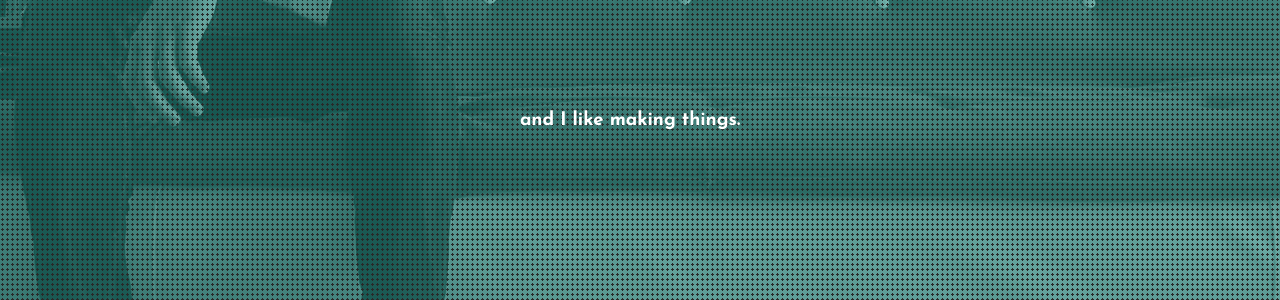
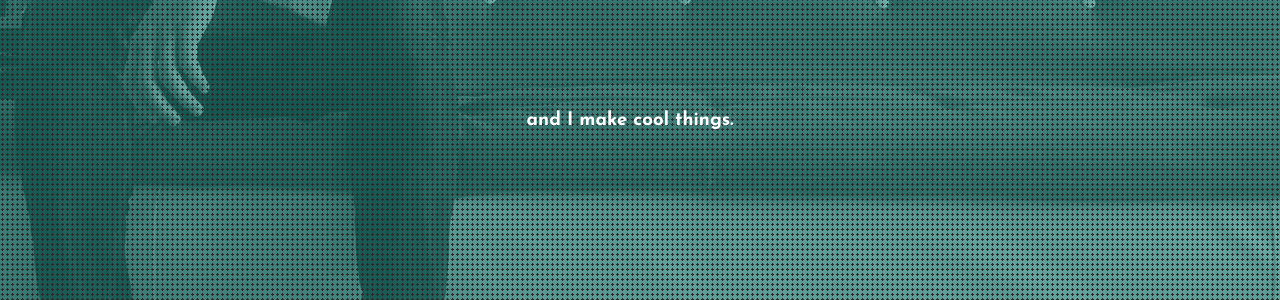
Before and after one commit to leroywan/old-portfolio, a Jekyll site: the page built from index.html, in a window 1280 px wide and 900 px high, scrolled down 344 px. Shown: the part 149-449 px from the top of the window. Built offline with Jekyll 4.4.1, drawn with Linux system fonts in a browser that asks for light colours.

```diff
--- a/_layouts/home.html
+++ b/_layouts/home.html
@@ -15,7 +15,7 @@ layout: default
 			  but don't worry, you can <a href="videofile.webm">download it</a>
 			  and watch it with your favorite video player!
 			</video> -->
-			<h3 class="caption">and I like making things.</h3>
+			<h3 class="caption">and I make cool things.</h3>
 		</div>
 
 	</div>
```
Also changed, not shown: x-contact.md (+1 -1 lines).
